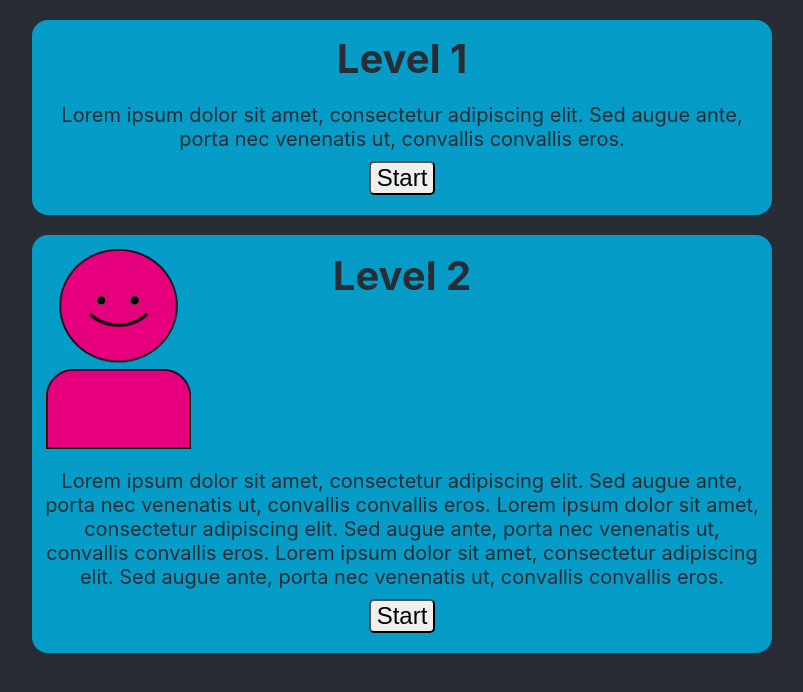
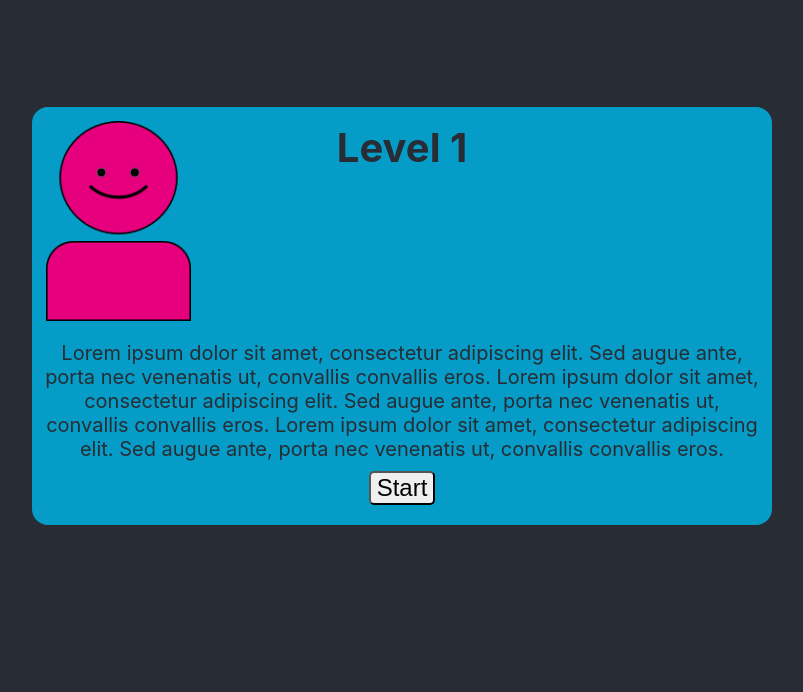
Before and after one commit to fishyFrogFace/08_TFB_INN, a React (Create React App) app: page / in a window 1280 px wide. Shown: the top 692 px of the page, without its empty margins (238-1041 px from the left). Built offline with nearby package versions, Linux system fonts and the light colour scheme.

Commit message:
Can pause exam and start it again from front page

```diff
--- a/src/App.tsx
+++ b/src/App.tsx
@@ -3,24 +3,17 @@ import './App.css';
 import FrontPage from 'frontpage/FrontPage';
 import Examination from 'examination/Examination';
 import { Page, ExamState } from './Types';
-import { ExamInfo } from 'frontpage/ExaminationBlurb';
 
 interface State {
   currentPage: Page;
 }
 
 // Example data for examination blurbs
-const fpExample = [
+const standardExams = [
   {
-    id: 1,
+    examID: 0,
+    templateID: 1,
     title: 'Level 1',
-    description:
-      'Lorem ipsum dolor sit amet, consectetur adipiscing elit. Sed augue ante, porta nec venenatis ut, convallis convallis eros.',
-    imageFilename: ''
-  },
-  {
-    id: 2,
-    title: 'Level 2',
     description:
       'Lorem ipsum dolor sit amet, consectetur adipiscing elit. Sed augue ante, porta nec venenatis ut, convallis convallis eros.' +
       ' Lorem ipsum dolor sit amet, consectetur adipiscing elit. Sed augue ante, porta nec venenatis ut, convallis convallis eros.' +
@@ -31,7 +24,8 @@ const fpExample = [
 
 const examExamples = {
   1: {
-    examID: null,
+    examID: 0,
+    templateID: 1,
     username: '',
     results: [],
     currentQuestion: 0,
@@ -54,37 +48,6 @@ const examExamples = {
       },
       { q: 'end', params: {} }
     ]
-  },
-  2: {
-    examID: 2,
-    username: 'Gerd',
-    results: [
-      { measures: 'Forstår bruk av knapper', maxPoints: 1, pointsAchieved: 1 },
-      {
-        measures: 'Kan gjenkjenne vanlige ikoner',
-        maxPoints: 10,
-        pointsAchieved: 7
-      },
-      {
-        measures: 'Kan finne innboksen sin og sende en email',
-        maxPoints: 10,
-        pointsAchieved: 1
-      }
-    ],
-    currentQuestion: 2,
-    questions: [
-      { q: 'start', params: {} },
-      { q: 'username', params: { avatar: 'Hello from app' } },
-      {
-        q: 'copytext',
-        params: {
-          text: 'A, b: C.',
-          measures: 'Kan skrive av tekst',
-          maxPoints: 6
-        }
-      },
-      { q: 'end', params: {} }
-    ]
   }
 };
 
@@ -93,16 +56,22 @@ const pausedExams = () => {
   return currentData == null ? [] : JSON.parse(currentData);
 };
 
+const getPausedByID = (id: number) => {
+  return pausedExams().filter((x: ExamState) => x.examID === id)[0];
+};
+
 const nextID = () => {
   const next = localStorage.getItem('nextID');
   return next == null ? 1 : JSON.parse(next);
 };
 
+// Create ExamInfo's from paused exams
 const pausedToExamInfo = () => {
   const paused = pausedExams();
   return paused.map((info: ExamState) => {
     return {
-      id: info.examID,
+      examID: info.examID,
+      templateID: info.templateID,
       title: 'TODO',
       description: info.username,
       imageFilename: ''
@@ -110,20 +79,22 @@ const pausedToExamInfo = () => {
   });
 };
 
+/* Concat the list of standard exams and paused exams
+  so it can be passed to examblurb */
 const pausedAndCoded = () => {
-  return fpExample.concat(pausedToExamInfo());
+  return standardExams.concat(pausedToExamInfo());
 };
 
 const App: React.FC<{}> = () => {
   const [currentPage, setCurrentPage] = useState(Page.FrontPage);
-  const [chosenExamination, setChosenExamination] = useState(0);
+  const [currentExam, setCurrentExam] = useState(examExamples[1]);
 
   const storeExam = (data: ExamState) => {
     /* if the current examination does not have an id, give it one
       and add it to the local state and store it in localStorage,
       nextID is incremented by one */
     const pausedData = pausedExams();
-    if (data.examID == null) {
+    if (data.examID === 0) {
       data.examID = nextID();
       const incrementedID = data.examID + 1;
       localStorage.setItem('nextID', JSON.stringify(incrementedID));
@@ -147,8 +118,12 @@ const App: React.FC<{}> = () => {
     setCurrentPage(page);
   };
 
-  const chooseExamination = (id: number) => {
-    setChosenExamination(id);
+  const chooseExamination = (examID: number, templateID: number) => {
+    if (examID === 0) {
+      setCurrentExam(examExamples[templateID]);
+    } else {
+      setCurrentExam(getPausedByID(examID));
+    }
     setCurrentPage(Page.Examination);
   };
 
@@ -168,7 +143,7 @@ const App: React.FC<{}> = () => {
     case Page.Examination:
       return (
         <Examination
-          state={examExamples[chosenExamination]}
+          state={currentExam}
           changePage={changePage}
           storeExam={storeExam}
         />
--- a/src/examination/Examination.tsx
+++ b/src/examination/Examination.tsx
@@ -44,13 +44,31 @@ const Examination: React.FC<Props> = props => {
   const chooseQuestion = (question: Question) => {
     switch (question.q) {
       case 'start':
-        return <Start {...question.params} getResult={getResult} />;
+        return (
+          <Start
+            measures={question.params.measures!}
+            maxPoints={question.params.maxPoints!}
+            getResult={getResult}
+          />
+        );
 
       case 'username':
-        return <UsernameInput {...question.params} getUsername={getUsername} />;
+        return (
+          <UsernameInput
+            avatar={question.params.avatar!}
+            getUsername={getUsername}
+          />
+        );
 
       case 'copytext':
-        return <CopyText {...question.params} getResult={getResult} />;
+        return (
+          <CopyText
+            measures={question.params.measures!}
+            maxPoints={question.params.maxPoints!}
+            text={question.params.text!}
+            getResult={getResult}
+          />
+        );
 
       case 'end':
         // TODO let App know the examination is over
@@ -69,7 +87,8 @@ const Examination: React.FC<Props> = props => {
       questions: questions,
       results: result.results,
       username: result.username,
-      examID: props.state.examID
+      examID: props.state.examID,
+      templateID: props.state.templateID
     };
     props.storeExam(data);
   };
--- a/src/frontpage/ExaminationBlurb.tsx
+++ b/src/frontpage/ExaminationBlurb.tsx
@@ -2,7 +2,8 @@ import React from 'react';
 import './ExaminationBlurb.css';
 
 export interface ExamInfo {
-  id: number;
+  examID: number;
+  templateID: number;
   title: string;
   description: string;
   imageFilename: string;
@@ -10,7 +11,7 @@ export interface ExamInfo {
 
 interface Props {
   examInfo: ExamInfo;
-  chooseExamination: (ExamID: number) => void;
+  chooseExamination: (examID: number, templateID: number) => void;
 }
 
 const ExaminationBlurb: React.FC<Props> = props => {
@@ -35,7 +36,12 @@ const ExaminationBlurb: React.FC<Props> = props => {
       <p className='blurb-description'>{props.examInfo.description}</p>
       <button
         className='examination-startbutton'
-        onClick={() => props.chooseExamination(props.examInfo.id)}>
+        onClick={() =>
+          props.chooseExamination(
+            props.examInfo.examID,
+            props.examInfo.templateID
+          )
+        }>
         Start
       </button>
     </div>
--- a/src/frontpage/ExaminationList.tsx
+++ b/src/frontpage/ExaminationList.tsx
@@ -5,7 +5,7 @@ import { ExamInfo } from './ExaminationBlurb';
 
 interface Props {
   examInfos: ExamInfo[]; // Array of objects containing info on available examinations
-  chooseExamination: (ExamID: number) => void;
+  chooseExamination: (examID: number, templateID: number) => void;
 }
 
 const ExaminationList: React.FC<Props> = props => {
--- a/src/frontpage/FrontPage.tsx
+++ b/src/frontpage/FrontPage.tsx
@@ -4,17 +4,9 @@ import './FrontPage.css';
 import ExaminationList from './ExaminationList';
 import { ExamInfo } from './ExaminationBlurb';
 
-interface Examination {
-  name: string;
-  username: string;
-  avatar: string; // should be an actual picture or link to picture
-  status: string;
-  id: number;
-}
-
 interface Props {
   availableExaminations: ExamInfo[];
-  chooseExamination: (id: number) => void;
+  chooseExamination: (examID: number, templateID: number) => void;
 }
 
 const FrontPage: React.FC<Props> = props => {
--- a/src/questions/Start.tsx
+++ b/src/questions/Start.tsx
@@ -1,7 +1,7 @@
 import React from 'react';
 import '../App.css';
 import Button from '../components/Button';
-import { QuestionResult } from '../Types';
+import { QuestionResult, QuestionParams } from '../Types';
 
 interface Props {
   measures: string;
```
Also changed, not shown: src/Types.tsx (+5 -4 lines).
